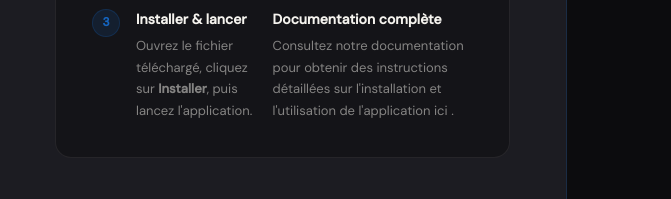
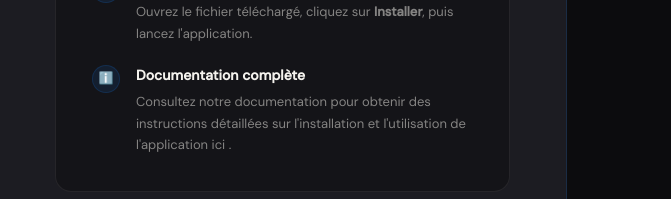
Before and after one commit to taysirdigitalgroup/taysirdigitalgroup.github.io, a plain HTML site: page index.html in a window 1280 px wide. Shown: the part 3054-3253 px from the top of the page, 609-1280 px from the left. Drawn offline with Linux system fonts and the light colour scheme.

Commit message:
Ajout du lien de PAGE README sur index

```diff
--- a/index.html
+++ b/index.html
@@ -651,11 +651,14 @@ footer {
             <h5>Installer & lancer</h5>
             <p>Ouvrez le fichier téléchargé, cliquez sur <strong>Installer</strong>, puis lancez l'application.</p>
           </div>
+        </div>
+        <div class="install-step">
+          <div class="step-num">ℹ️</div>
           <div class="step-content">
             <h5><a href="mws-readme.html">Documentation complète</a></h5>
             <p>Consultez notre documentation pour obtenir des instructions détaillées sur l'installation et l'utilisation de l'application <a href="mws-readme.html">ici</a> .</p>
           </div>
-        </div>
+      </div>
       </div>
     </div>
   </div>
```
